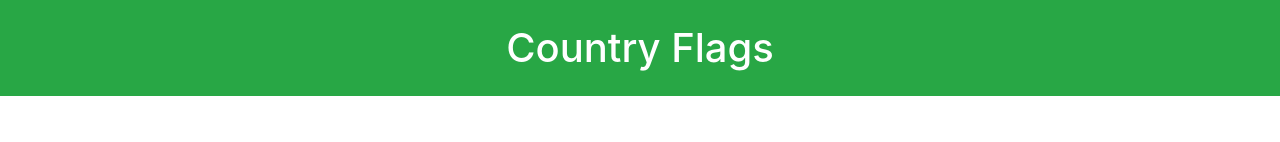
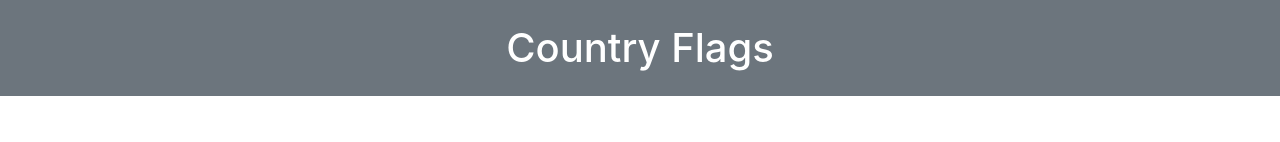
Before and after one commit to raghavendra892/countryflags, a plain HTML site: page index.html in a window 1280 px wide. Shown: the top 142 px of the page. Drawn offline with nearby package versions, Linux system fonts and the light colour scheme.

Commit message:
countryflags  task

```diff
--- a/index.html
+++ b/index.html
@@ -6,7 +6,7 @@
 		<link rel="stylesheet" href="./assets/css/style.css">
 	</head>
 	<body>
-		<h1 class="bg-success text-center text-white p-4 mb-5">Country Flags</h1>
+		<h1 class="bg-secondary text-center text-white p-4 mb-5">Country Flags</h1>
 		<div class="container">
 			<div class="row countryContainer" id="countrylist"></div>
 
```
